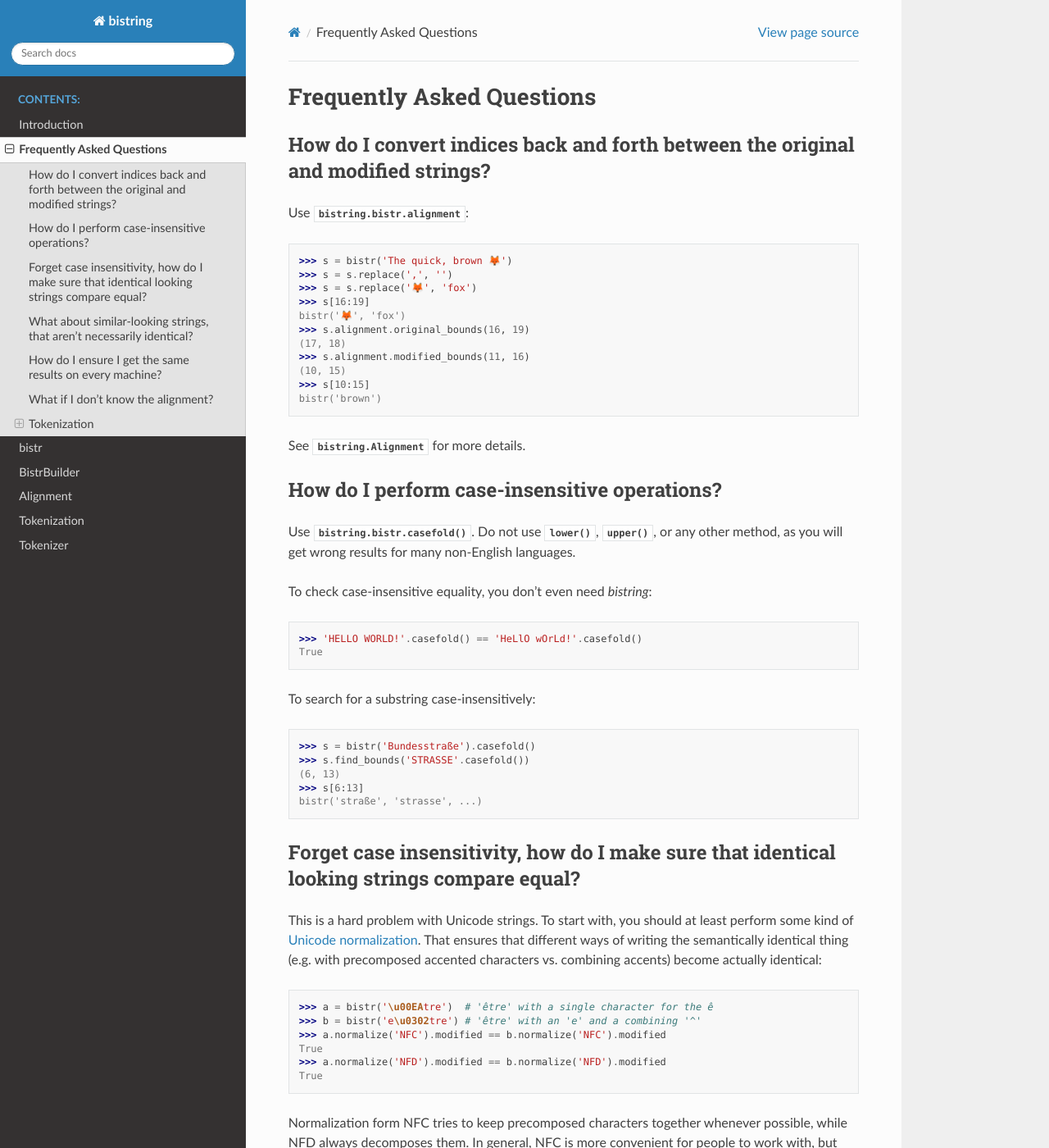
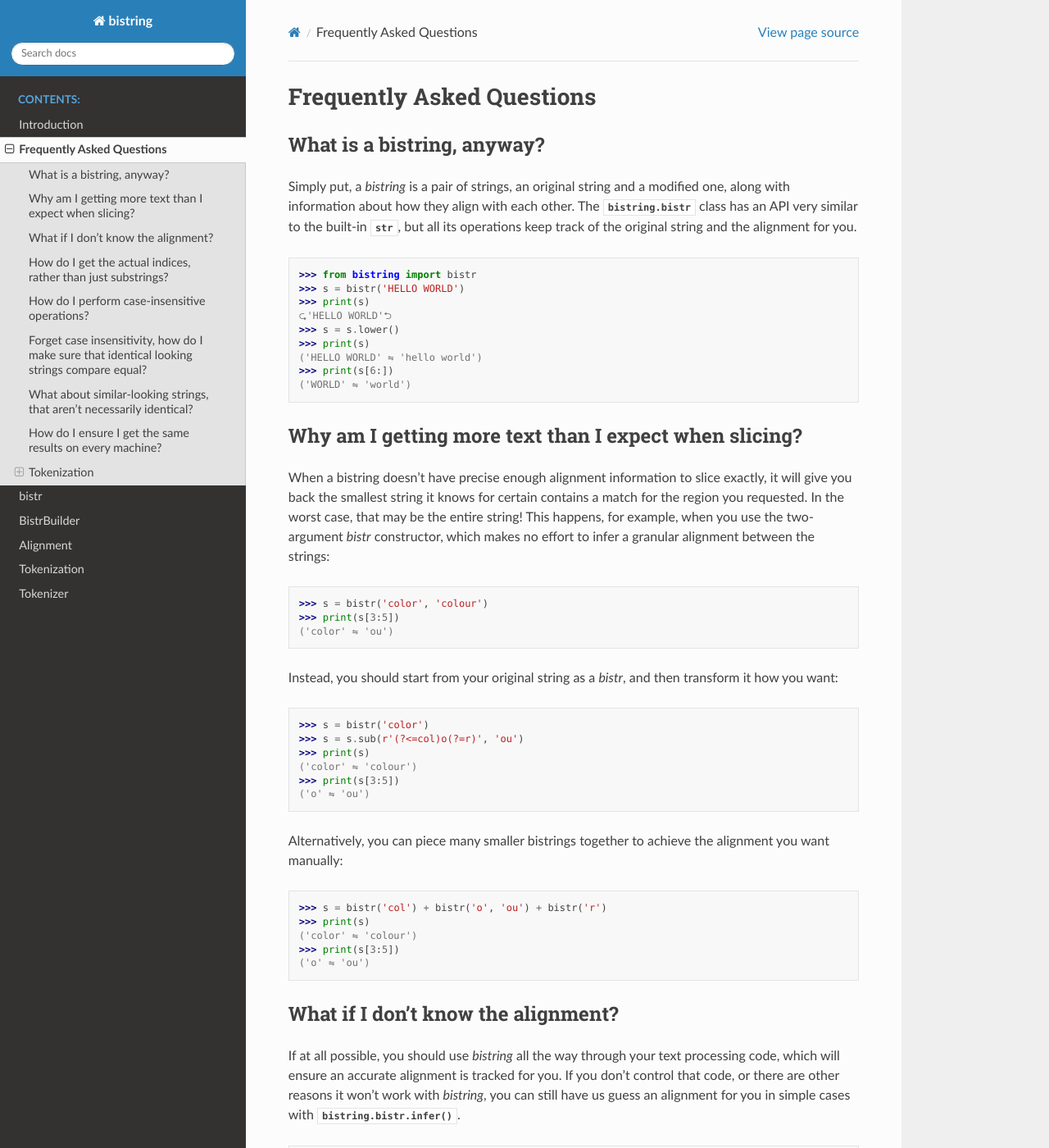
Before and after one commit to microsoft/bistring, a Sphinx documentation site: the page built from docs/FAQ.rst, in a window 1280 px wide and 1400 px high. Shown: the whole window at 82% size. Built offline with Sphinx 7.4.7 and the Read the Docs theme 2.0.0, drawn with Linux system fonts in a browser that asks for light colours; some of the changed text lies outside the part shown.

Commit message:
docs/FAQ: Add an entry about too-course alignments
And reorganize/reword some of the questions.

```diff
--- a/docs/FAQ.rst
+++ b/docs/FAQ.rst
@@ -1,27 +1,86 @@
 Frequently Asked Questions
 ==========================
 
-.. testsetup:: *
 
-    from bistring import bistr, Tokenization
+What is a bistring, anyway?
+---------------------------
+
+Simply put, a `bistring` is a pair of strings, an original string and a modified one, along with information about how they align with each other.
+The :class:`bistring.bistr` class has an API very similar to the built-in :class:`str`, but all its operations keep track of the original string and the alignment for you.
+
+    >>> from bistring import bistr
+    >>> s = bistr('HELLO WORLD')
+    >>> print(s)
+    ⮎'HELLO WORLD'⮌
+    >>> s = s.lower()
+    >>> print(s)
+    ('HELLO WORLD' ⇋ 'hello world')
+    >>> print(s[6:])
+    ('WORLD' ⇋ 'world')
 
 
-How do I convert indices back and forth between the original and modified strings?
-----------------------------------------------------------------------------------
+Why am I getting more text than I expect when slicing?
+------------------------------------------------------
+
+When a bistring doesn't have precise enough alignment information to slice exactly, it will give you back the smallest string it knows for certain contains a match for the region you requested.
+In the worst case, that may be the entire string!
+This happens, for example, when you use the two-argument `bistr` constructor, which makes no effort to infer a granular alignment between the strings:
+
+    >>> s = bistr('color', 'colour')
+    >>> print(s[3:5])
+    ('color' ⇋ 'ou')
+
+Instead, you should start from your original string as a `bistr`, and then transform it how you want:
+
+    >>> s = bistr('color')
+    >>> s = s.sub(r'(?<=col)o(?=r)', 'ou')
+    >>> print(s)
+    ('color' ⇋ 'colour')
+    >>> print(s[3:5])
+    ('o' ⇋ 'ou')
+
+Alternatively, you can piece many smaller bistrings together to achieve the alignment you want manually:
+
+    >>> s = bistr('col') + bistr('o', 'ou') + bistr('r')
+    >>> print(s)
+    ('color' ⇋ 'colour')
+    >>> print(s[3:5])
+    ('o' ⇋ 'ou')
+
+
+What if I don't know the alignment?
+-----------------------------------
+
+If at all possible, you should use `bistring` all the way through your text processing code, which will ensure an accurate alignment is tracked for you.
+If you don't control that code, or there are other reasons it won't work with `bistring`, you can still have us guess an alignment for you in simple cases with :meth:`bistring.bistr.infer`.
+
+    >>> s = bistr.infer('color', 'colour')
+    >>> print(s[0:3])
+    ⮎'col'⮌
+    >>> print(s[3:5])
+    ('o' ⇋ 'ou')
+    >>> print(s[5:6])
+    ⮎'r'⮌
+
+`infer()` is an expensive operation (``O(N*M)`` in the length of the strings), so if you absolutely need it, try to use it only for short strings.
+
+
+How do I get the actual indices, rather than just substrings?
+-------------------------------------------------------------
 
 Use :attr:`bistring.bistr.alignment`:
 
     >>> s = bistr('The quick, brown 🦊')
     >>> s = s.replace(',', '')
     >>> s = s.replace('🦊', 'fox')
-    >>> s[16:19]
-    bistr('🦊', 'fox')
+    >>> print(s[16:19])
+    ('🦊' ⇋ 'fox')
     >>> s.alignment.original_bounds(16, 19)
     (17, 18)
     >>> s.alignment.modified_bounds(11, 16)
     (10, 15)
-    >>> s[10:15]
-    bistr('brown')
+    >>> print(s[10:15])
+    ⮎'brown'⮌
 
 See :class:`bistring.Alignment` for more details.
 
@@ -42,8 +101,8 @@ To search for a substring case-insensitively:
     >>> s = bistr('Bundesstraße').casefold()
     >>> s.find_bounds('STRASSE'.casefold())
     (6, 13)
-    >>> s[6:13]
-    bistr('straße', 'strasse', ...)
+    >>> print(s[6:13])
+    ('straße' ⇋ 'strasse')
 
 
 Forget case insensitivity, how do I make sure that identical looking strings compare equal?
@@ -72,10 +131,10 @@ Here is where the "compatibility" normalization forms, NFKC and NFKD, can help:
 
     >>> s = bistr('𝕳𝖊𝖑𝖑𝖔 𝖜𝖔𝖗𝖑𝖉')
     >>> s = s.normalize('NFKC')
-    >>> s
-    bistr('𝕳𝖊𝖑𝖑𝖔 𝖜𝖔𝖗𝖑𝖉', 'Hello world', Alignment.identity(11))
-    >>> s[6:]
-    bistr('𝖜𝖔𝖗𝖑𝖉', 'world', Alignment.identity(5))
+    >>> print(s)
+    ('𝕳𝖊𝖑𝖑𝖔 𝖜𝖔𝖗𝖑𝖉' ⇋ 'Hello world')
+    >>> print(s[6:])
+    ('𝖜𝖔𝖗𝖑𝖉' ⇋ 'world')
 
 
 How do I ensure I get the same results on every machine?
@@ -86,26 +145,14 @@ Many of Python's string APIs implicitly use the system's default locale, which m
 While this may be the right behaviour if you're displaying strings to the current user, it's rarely the right behaviour if you're dealing with text that originated or will be displayed elsewhere, e.g. for cloud software.
 `bistr` always accepts a locale parameter in these APIs, to ensure reproducible and sensible results:
 
-    >>> s = bistr('i').upper()     # s will be 'I' in most locales, but 'İ' in Turkish locales!
-    >>> bistr('i').upper('en_US')  # An English locale guarantees a dotless capital I
-    bistr('i', 'I')
-    >>> bistr('i').upper('tr_TR')  # A Turkish locale gives a dotted capital İ
-    bistr('i', 'İ')
-
-
-What if I don't know the alignment?
------------------------------------
-
-If at all possible, you should use `bistring` all the way through your text processing code, which will ensure an accurate alignment is tracked for you.
-If you don't control that code, or there are other reasons it won't work with `bistring`, you can still have us guess an alignment for you in simple cases with :meth:`bistr.infer`.
-
-    >>> s = bistr.infer('color', 'colour')
-    >>> print(s[0:3])
-    ⮎'col'⮌
-    >>> print(s[3:5])
-    ('o' ⇋ 'ou')
-    >>> print(s[5:6])
-    ⮎'r'⮌
+    >>> # s will be 'I' in most locales, but 'İ' in Turkish locales!
+    >>> s = bistr('i').upper()
+    >>> # An English locale guarantees a dotless capital I
+    >>> print(bistr('i').upper('en_US'))
+    ('i' ⇋ 'I')
+    >>> # A Turkish locale gives a dotted capital İ
+    >>> print(bistr('i').upper('tr_TR'))
+    ('i' ⇋ 'İ')
 
 
 Tokenization
@@ -120,8 +167,8 @@ To use Unicode word boundary rules, for example:
     >>> from bistring import WordTokenizer
     >>> tokenizer = WordTokenizer('en_US')
     >>> tokens = tokenizer.tokenize('The quick, brown fox jumps over the lazy dog')
-    >>> tokens[1]
-    Token(bistr('quick'), start=4, end=9)
+    >>> print(tokens[1])
+    [4:9]=⮎'quick'⮌
 
 
 How do I find the whole substring of text for some tokens?
@@ -130,8 +177,8 @@ How do I find the whole substring of text for some tokens?
 :meth:`bistring.Tokenization.substring` gives the substring itself.
 :meth:`bistring.Tokenization.text_bounds` gives the bounds of that substring.
 
-    >>> tokens.substring(1, 3)
-    bistr('quick, brown')
+    >>> print(tokens.substring(1, 3))
+    ⮎'quick, brown'⮌
     >>> tokens.text_bounds(1, 3)
     (4, 16)
 
@@ -143,8 +190,8 @@ How do I find the tokens for a substring of text?
 
     >>> tokens.bounds_for_text(4, 16)
     (1, 3)
-    >>> tokens.substring(1, 3)
-    bistr('quick, brown')
+    >>> print(tokens.substring(1, 3))
+    ⮎'quick, brown'⮌
 
 
 How to I snap a substring of text to the nearest token boundaries?
@@ -152,22 +199,23 @@ How to I snap a substring of text to the nearest token boundaries?
 
 :meth:`bistring.Tokenization.snap_text_bounds`
 
-    >>> tokens.text[6:14]
-    bistr('ick, bro')
+    >>> print(tokens.text[6:14])
+    ⮎'ick, bro'⮌
     >>> tokens.snap_text_bounds(6, 14)
     (4, 16)
-    >>> tokens.text[4:16]
-    bistr('quick, brown')
+    >>> print(tokens.text[4:16])
+    ⮎'quick, brown'⮌
 
 
 What if I don't know the token positions?
 ^^^^^^^^^^^^^^^^^^^^^^^^^^^^^^^^^^^^^^^^^
 
-If at all possible, you should use a :class:`bistr.Tokenizer` or some other method that tokenizes with position information.
-If you can't, you can use :meth:`bistr.Tokenization.infer` to guess the alignment for you:
+If at all possible, you should use a :class:`bistring.Tokenizer` or some other method that tokenizes with position information.
+If you can't, you can use :meth:`bistring.Tokenization.infer` to guess the alignment for you:
 
+    >>> from bistring import Tokenization
     >>> tokens = Tokenization.infer('hello, world!', ['hello', 'world'])
-    >>> tokens[0]
-    Token(bistr('hello'), start=0, end=5)
-    >>> tokens[1]
-    Token(bistr('world'), start=7, end=12)
+    >>> print(tokens[0])
+    [0:5]=⮎'hello'⮌
+    >>> print(tokens[1])
+    [7:12]=⮎'world'⮌
```
